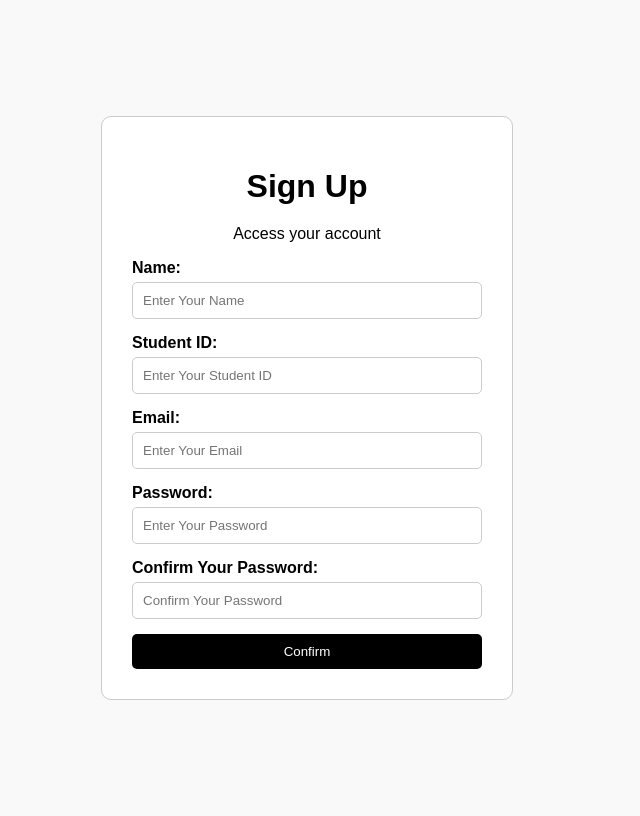
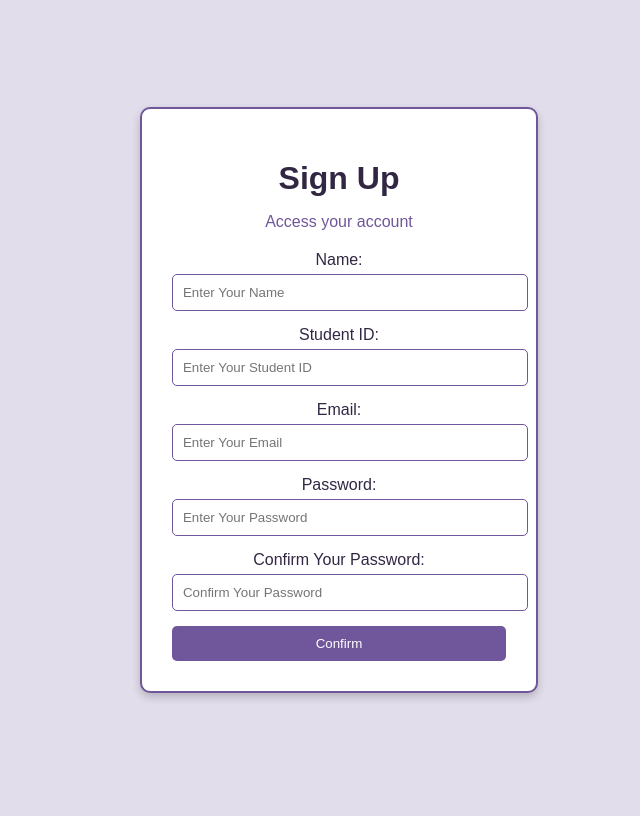
Before and after one commit to NgYunShi1211103311/FYP-Website, a PHP site: page /signup.html in a window 1280 px wide. Shown: the whole page, without its empty margins (333-973 px from the left). After the commit the page ends 700 px from the top, so only its background shows below. Run offline with PHP 8.4, Linux system fonts and the light colour scheme.

Commit message:
Update signup.css

```diff
--- a/assignment/signup.css
+++ b/assignment/signup.css
@@ -1,55 +1,52 @@
 body {
-    font-family:Arial, Helvetica, sans-serif;
-    background-color: #f9f9f9;
-    display: flex;
-    justify-content: center;
-    height: 100vh;
-}
-
-.signup_container {
+    font-family: Arial, Helvetica, sans-serif;
+    background-color: #E2DDEA;
     display: flex;
     justify-content: center;
     align-items: center;
-    width: 100%;
+    height: 100vh;
+    margin: 0;
 }
 
 .signup_box {
     background-color: #fff;
-    border: 1px solid #ccc;
+    border: 2px solid #70569a;
     border-radius: 10px;
     padding: 30px;
     text-align: center;
     max-width: 350px;
     width: 100%;
+    box-shadow: 0 4px 8px rgba(0, 0, 0, 0.2);
 }
 
 h1 {
-    margin-bottom: 20px;
+    color: #322743;
+    margin-bottom: 10px;
 }
 
-form {
-    text-align: left;
+p {
+    color: #70569a;
+    margin-bottom: 20px;
 }
 
 label {
     display: block;
     margin-bottom: 5px;
-    font-weight: bold;
+    color: #322743;
 }
 
 input {
     width: 100%;
     padding: 10px;
     margin-bottom: 15px;
-    border: 1px solid #ccc;
+    border: 1px solid #70569a;
     border-radius: 5px;
-    box-sizing: border-box;
 }
 
 button {
     width: 100%;
     padding: 10px;
-    background-color: #000000;
+    background-color: #70569a;
     color: #fff;
     border: none;
     border-radius: 5px;
@@ -57,5 +54,5 @@ button {
 }
 
 button:hover {
-    background-color: #1f281d;
+    background-color: #322743;
 }
```
